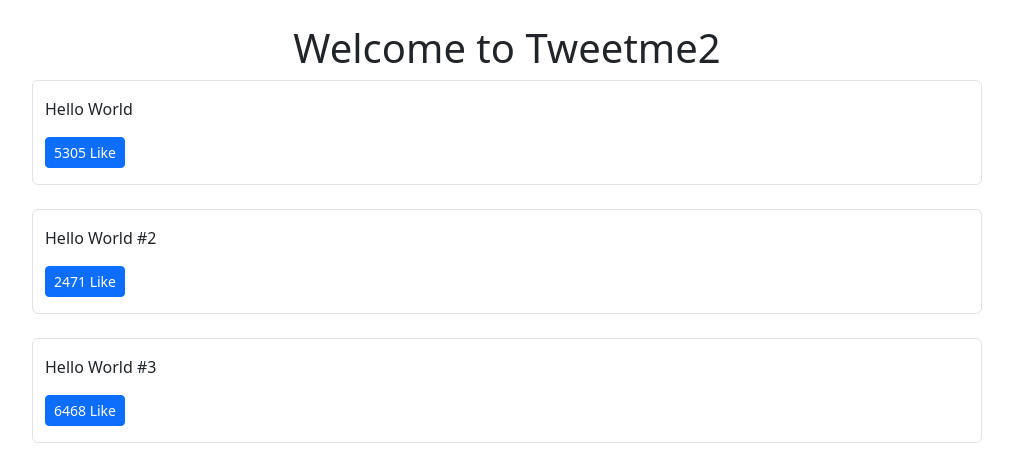
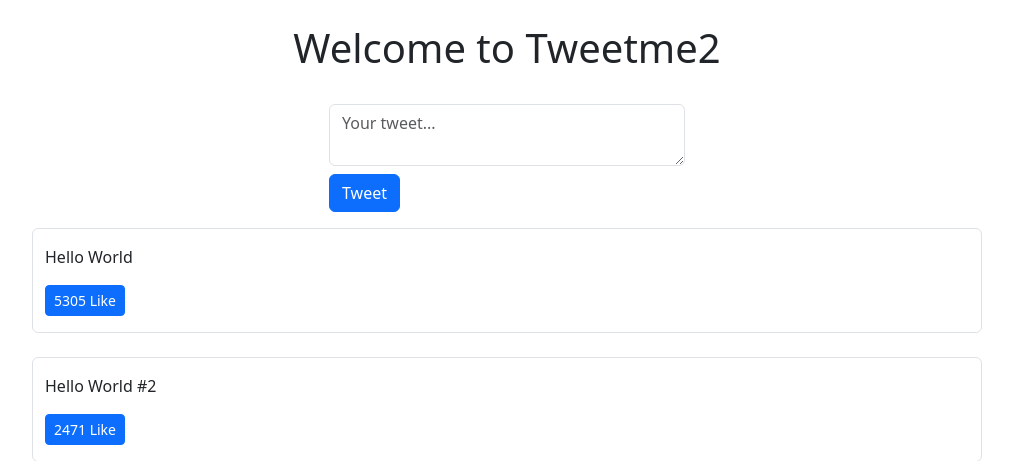
Before and after one commit to MmdMhdi-sh/Tweetme2, a Django app: page / in a window 1280 px wide. Shown: the part 56-517 px from the top of the page, without its empty margins (133-1146 px from the left). Run offline with Django 5.2, Linux system fonts and the light colour scheme; data comes from the database, SQL or seed files in the repository; both versions use the stored data as it was after the commit; data that the repository does not hold is empty.

Commit message:
create tweet view and form

```diff
--- /dev/null
+++ b/templates/components/form.html
@@ -0,0 +1,5 @@
+<form method="POST">
+    {% csrf_token %}
+    {{ form.as_p }}
+    <button type="submit" class="btn btn-secondary">Save</button>
+</form>
--- a/templates/pages/home.html
+++ b/templates/pages/home.html
@@ -5,9 +5,21 @@ This is Amazing!!!!
 {% endblock head_title %}
 
 {% block content %}
-<div class="row text-center">
+<div class="row text-center mb-4">
     <div class="col"><h1>Welcome to Tweetme2</h1></div>
 </div>
+
+<div class="row mb-3">
+    <div class="col-md-4 mx-auto col-10">
+        <form class="form" method="POST" action="/create-tweet/">
+            {% csrf_token %}
+            <input type="hidden" value="/" name="next" />
+            <textarea class="form-control mb-2" name="content" placeholder="Your tweet..."></textarea>
+            <button type="submit" class="btn btn-primary">Tweet</button>
+        </form>
+    </div>
+</div>
+
 
 <div class="row" id="tweets">
     Loading...
--- a/tweetme2/urls.py
+++ b/tweetme2/urls.py
@@ -17,11 +17,16 @@ Including another URLconf
 from django.contrib import admin
 from django.urls import path
 
-from tweets.views import home_view, tweet_detail_view, tweet_list_view
+from tweets.views import (
+    home_view, tweet_detail_view, tweet_list_view,
+    tweet_create_view
+)
+
 
 urlpatterns = [
     path('admin/', admin.site.urls),
     path('', home_view),
     path('tweets/', tweet_list_view),
+    path('create-tweet/', tweet_create_view),
     path('tweets/<int:tweet_id>/', tweet_detail_view),
 ]
--- a/tweets/views.py
+++ b/tweets/views.py
@@ -3,10 +3,26 @@ import random
 from django.http import HttpResponse, Http404, JsonResponse
 from django.shortcuts import render
 
+from .forms import TweetForm
 from .models import Tweet
 
 def home_view(request, *args, **kwargs):
     return render(request, "pages/home.html", context={}, status=200)
+
+
+def tweet_create_view(request, *args, **kwargs):
+    form = TweetForm(request.POST or None)
+    # request.POST is a dict containing the info coming through the form. content of a tweet can be accessed via
+    # requst.POST.get('content')
+    if form.is_valid():
+        # save method creates a model object, but the commit argument being false force it not to save it to the db.
+        obj = form.save(commit=False)
+        # do other form related logic, now 'obj' is a Tweet model instance not been saved.
+        obj.save()
+        form = TweetForm()
+    return render(request, "components/form.html", context={"form" : form})
+
+
 
 def tweet_list_view(request, *args, **kwargs):
     """
```
Also changed, not shown: todo.md (+2 -0 lines), tweets/forms.py (added, +18 -0 lines), db.sqlite3.
